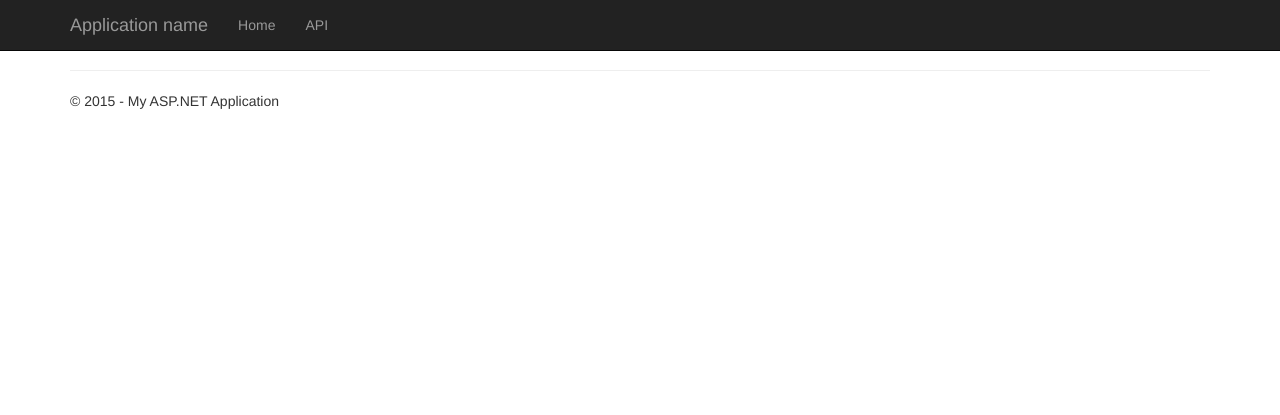
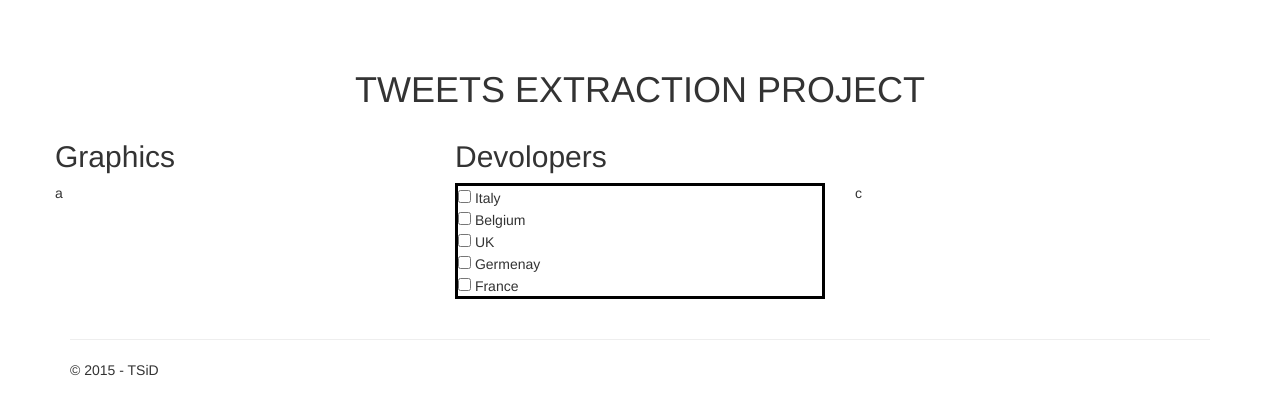
Before and after one commit to ThinkSimpleInstantDevelopment/ProjectNAME, an ASP.NET MVC app: page / in a window 1280 px wide. Shown: the top 415 px of the page. Run offline with ASP.NET Core 8 and stand-ins for ASP.NET MVC 5, Linux system fonts and the light colour scheme; the project's own start-up code is not run, and a stand-in starts its controllers and pages; some libraries are stand-ins or nearby versions.

Commit message:
Started basic html layout

```diff
--- a/Presentation/Presentation/DataAccess/DataAccess.cs
+++ b/Presentation/Presentation/DataAccess/DataAccess.cs
@@ -1,4 +1,5 @@
 using System;
+using System.Collections;
 using System.Collections.Generic;
 using System.Linq;
 using System.Text;
--- a/Presentation/Presentation/PresentationFrontEnd/Content/Site.css
+++ b/Presentation/Presentation/PresentationFrontEnd/Content/Site.css
@@ -15,3 +15,13 @@ select,
 textarea {
     max-width: 280px;
 }
+
+
+.testata{
+    text-align:center;
+}
+
+.table{
+    border:solid;
+    border-color:black;
+}
--- a/Presentation/Presentation/PresentationFrontEnd/Controllers/HomeController.cs
+++ b/Presentation/Presentation/PresentationFrontEnd/Controllers/HomeController.cs
@@ -14,5 +14,12 @@ namespace PresentationFrontEnd.Controllers
 
             return View();
         }
+
+        public ActionResult LineChart()
+        {
+            ViewBag.Title = "LineChart";
+
+            return View();
+        }
     }
 }
--- a/Presentation/Presentation/PresentationFrontEnd/Controllers/StatController.cs
+++ b/Presentation/Presentation/PresentationFrontEnd/Controllers/StatController.cs
@@ -14,8 +14,11 @@ namespace PresentationFrontEnd.Controllers
         public IEnumerable<Stat> GetStat()
         {
             DataAccess.DataAccess data = new DataAccess.DataAccess();
-            return data.GetStat();
+            return data.Test();
+            //return data.GetStat();
         }
+
+
 
         // GET: api/Stat/5
         public string Get(int id)
--- a/Presentation/Presentation/PresentationFrontEnd/Views/Home/Index.cshtml
+++ b/Presentation/Presentation/PresentationFrontEnd/Views/Home/Index.cshtml
@@ -1,14 +1,10 @@
 <html>
 <head>
-    <title></title>
+    <title>Tabel chart</title>
     <script type="text/javascript" src="https://www.google.com/jsapi"></script>
     <script type="text/javascript">
       google.load("visualization", "1", {packages:["table"]});
       google.setOnLoadCallback(drawTable);
-
-
-
-
 
       function drawTable() {
           var data = new google.visualization.DataTable();
@@ -25,7 +21,7 @@
 
               for (var i = 0; i < list.length; i++) {
                   var obj = list[i];
-                      data.addRow([obj.Nation, obj.Language, obj.Date, obj.Value])
+                  data.addRow([obj.Nation, obj.Language, obj.Date, obj.Value])
               }
               var table = new google.visualization.Table(document.getElementById('table_div'));
 
@@ -35,12 +31,7 @@
               alert('Errore nel recupero dei dati.');
           });
 
-
-
-
-
-
-      }
+          }
     </script>
 </head>
 <body>
--- a/Presentation/Presentation/PresentationFrontEnd/Views/Shared/_Layout.cshtml
+++ b/Presentation/Presentation/PresentationFrontEnd/Views/Shared/_Layout.cshtml
@@ -8,29 +8,45 @@
     @Scripts.Render("~/bundles/modernizr")
 </head>
 <body>
-    <div class="navbar navbar-inverse navbar-fixed-top">
-        <div class="container">
-            <div class="navbar-header">
-                <button type="button" class="navbar-toggle" data-toggle="collapse" data-target=".navbar-collapse">
-                    <span class="icon-bar"></span>
-                    <span class="icon-bar"></span>
-                    <span class="icon-bar"></span>
-                </button>
-                @Html.ActionLink("Application name", "Index", "Home", new { area = "" }, new { @class = "navbar-brand" })
+    <div class="container">
+        <div class=" row">
+            <div class="col-sm-12">
+                <div class="testata"><h1> TWEETS EXTRACTION PROJECT</h1></div>
             </div>
-            <div class="navbar-collapse collapse">
-                <ul class="nav navbar-nav">
-                    <li>@Html.ActionLink("Home", "Index", "Home", new { area = "" }, null)</li>
-                    <li>@Html.ActionLink("API", "Index", "Help", new { area = "" }, null)</li>
-                </ul>
+
+            <div class="row">
+
+                <div class="col-sm-4">
+                    <div><h2>Graphics</h2></div>
+                </div>
+                <div class="col-sm-4">
+                    <div><h2>Devolopers</h2></div>
+                </div>
+
+            </div>
+
+            <div class="row">
+
+                <div class="col-sm-4"><div>a</div></div>
+                <div class="col-sm-4">
+                    <div class="table">
+                        <input type="checkbox" /> Italy <br />
+                        <input type="checkbox" /> Belgium <br />
+                        <input type="checkbox" /> UK <br />
+                        <input type="checkbox" /> Germenay <br />
+                        <input type="checkbox" /> France <br />
+
+
+                    </div>
+                </div>
+                <div class="col-sm-4"><div>c</div></div>
+
             </div>
         </div>
-    </div>
-    <div class="container body-content">
         @RenderBody()
         <hr />
         <footer>
-            <p>&copy; @DateTime.Now.Year - My ASP.NET Application</p>
+            <p>&copy; @DateTime.Now.Year - TSiD</p>
         </footer>
     </div>
 
```
Also changed, not shown: Presentation/Presentation/DataAccess/DataAccess.csproj, Presentation/Presentation/PresentationFrontEnd/PresentationFrontEnd.csproj, 1 other file.
